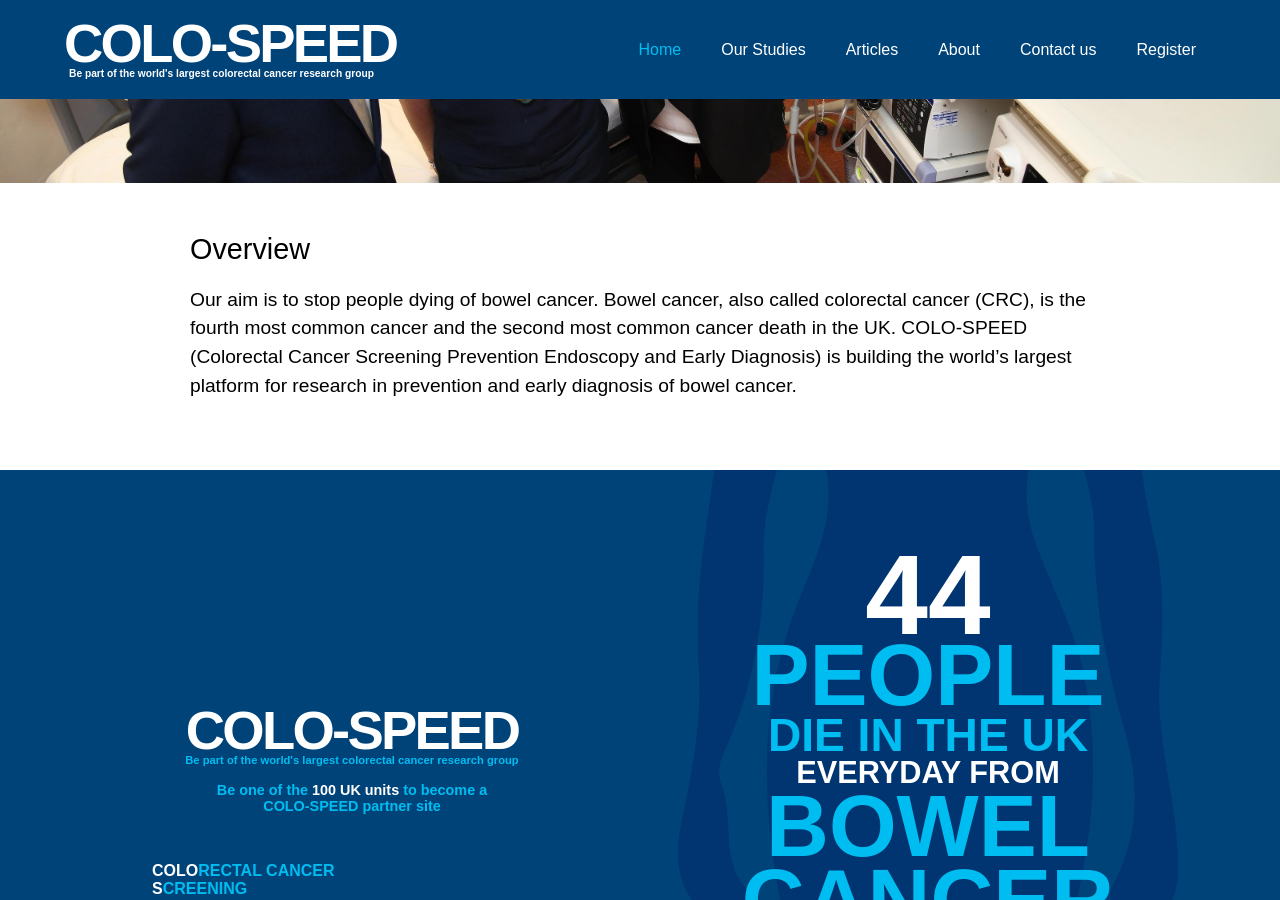
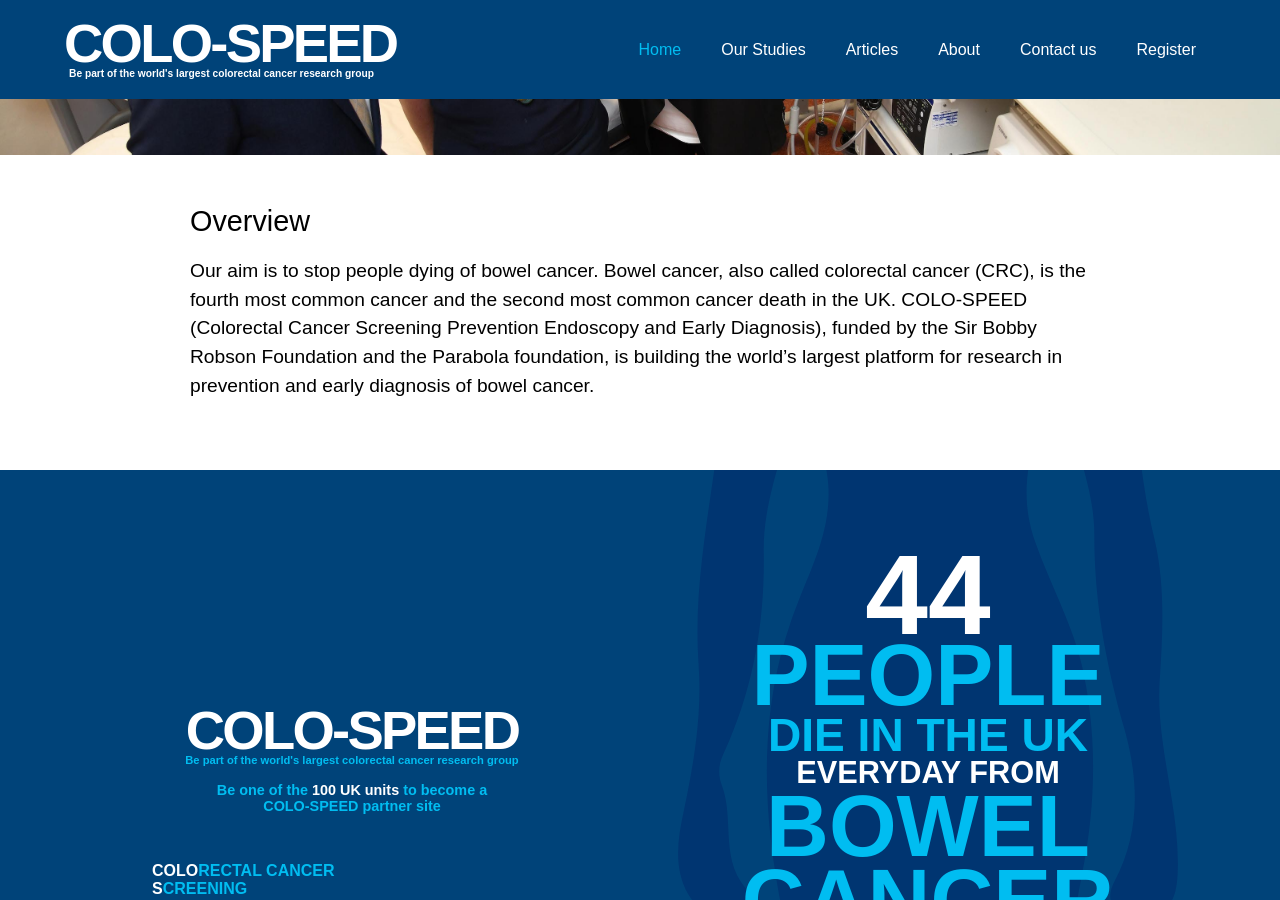
Before and after one commit to not-dalia/colo-speed-v2, a Jekyll site: the page built from index.html, in a window 1280 px wide and 900 px high, scrolled down 532 px. Built offline with Jekyll 4.4.1, drawn with Linux system fonts in a browser that asks for light colours; some web fonts are replaced; comment, search, counter and statistics services are not loaded.

Commit message:
updated overview and about

```diff
--- a/_includes/footer.html
+++ b/_includes/footer.html
@@ -3,6 +3,9 @@
     <div class="partners">
       <div class="title gibson-book">Our Partners</div>
       <div class="partner-logos">
+        <div class="partner-logo">
+          <a href="http://sirbobbyrobsonfoundation.org.uk/" target="_blank"><img src="/assets/images/overview/bobbyrobson.svg" title="The Sir Bobby Robson Foundation" alt="The Sir Bobby Robson Foundation"></a>
+        </div>
         <div class="partner-logo">
           <a href="https://gutscharity.org.uk/" target="_blank"><img src="/assets/images/overview/gutsuk.svg" title="Guts UK" alt="Guts UK" style="width: 75px"></a>
         </div>
@@ -17,9 +20,6 @@
         </div>
         <div class="partner-logo">
           <a href="https://leeds.ac.uk/" target="_blank"><img src="/assets/images/overview/leeds.svg" title="University of Leeds" alt="University of Leeds"></a>
-        </div>
-        <div class="partner-logo">
-          <a href="http://sirbobbyrobsonfoundation.org.uk/" target="_blank"><img src="/assets/images/overview/bobbyrobson.svg" title="The Sir Bobby Robson Foundation" alt="The Sir Bobby Robson Foundation"></a>
         </div>
       </div>
     </div>
--- a/_pages/about.html
+++ b/_pages/about.html
@@ -40,7 +40,7 @@
       </div>
       <div class="left-col col" >
         <p>
-          COLO-SPEED was devised by a group of keen bowel cancer researchers and aims to be the world largest research platform developing and delivering bowel cancer research, within bowel cancer screening, prevention, and early diagnosis.
+          COLO-SPEED was devised by a group of keen bowel cancer researchers and funded with a grant of £985,000 from NHS cancer charity, the Sir Bobby Robson Foundation. COLO-SPEED aims to be the world largest research platform developing and delivering bowel cancer research, within bowel cancer screening, prevention, and early diagnosis.
         </p>
         <br><br>
         <div class="title">Our Mission Statement</div>
--- a/index.html
+++ b/index.html
@@ -15,7 +15,7 @@
         <div>
           <div class="title gibson-medium">Overview</div>
           <p class="gibson-book">
-            Our aim is to stop people dying of bowel cancer. Bowel cancer, also called colorectal cancer (CRC), is the fourth most common cancer and the second most common cancer death in the UK. COLO-SPEED (Colorectal Cancer Screening Prevention Endoscopy and Early Diagnosis) is building the world’s largest platform for research in prevention and early diagnosis of bowel cancer.
+            Our aim is to stop people dying of bowel cancer. Bowel cancer, also called colorectal cancer (CRC), is the fourth most common cancer and the second most common cancer death in the UK. COLO-SPEED (Colorectal Cancer Screening Prevention Endoscopy and Early Diagnosis), funded by the Sir Bobby Robson Foundation and the Parabola foundation, is building the world’s largest platform for research in prevention and early diagnosis of bowel cancer.
           </p>
         </div>
       </div>
```
